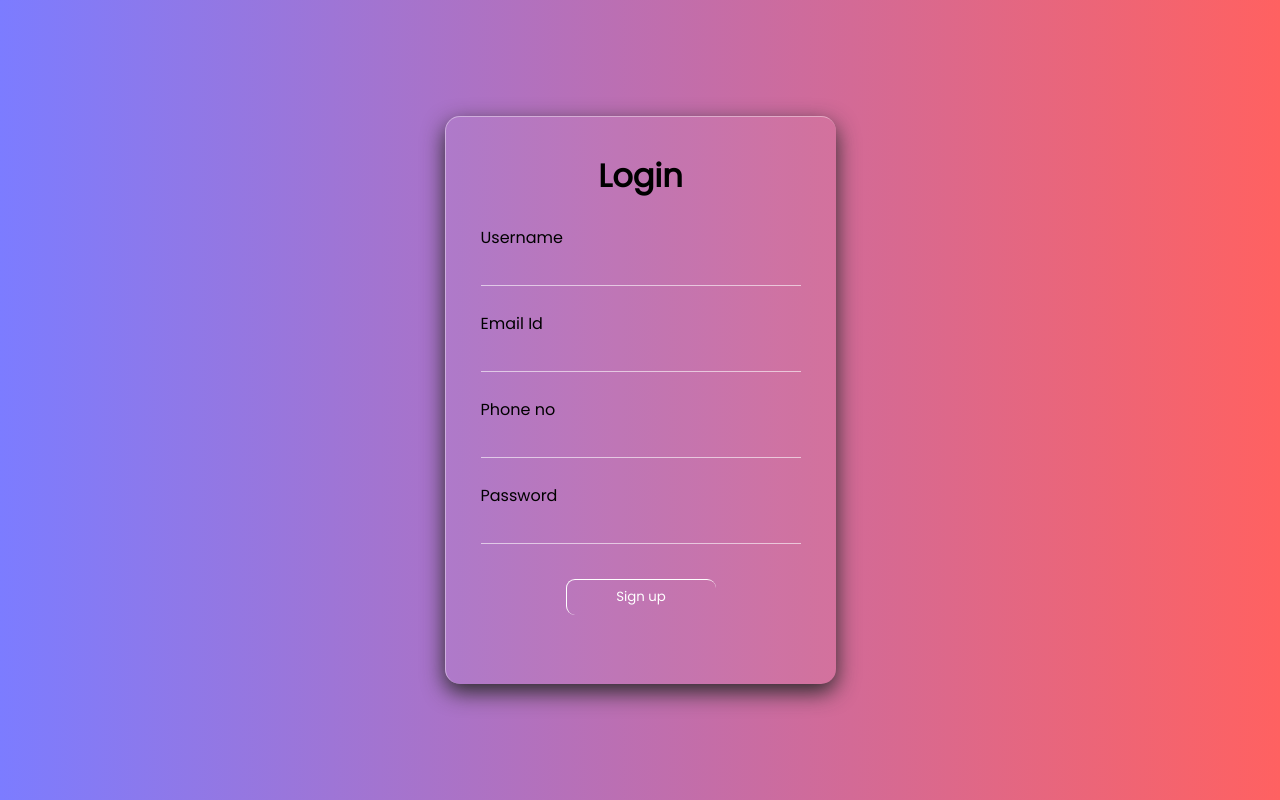
After one commit to Santhosh-H/Scholarship-Agency-, a Python web app: template templates/register.html in a window 1280 px wide. The commit adds this page. Run offline with Jinja, Linux system fonts and the light colour scheme; the template is opened without the code that fills it, so the values that code supplies are empty.

Commit message:
form validation update

```diff
--- /dev/null
+++ b/templates/register.html
@@ -0,0 +1,27 @@
+<!DOCTYPE html>
+<html lang="en">
+<head>
+    <meta charset="UTF-8">
+    <meta http-equiv="X-UA-Compatible" content="IE=edge">
+    <meta name="viewport" content="width=device-width, initial-scale=1.0">
+    <title>Register</title>
+    <link rel="stylesheet" href="style.css">
+</head>
+<body>
+    <div>
+        <form action="login.html" onsubmit="return validateForm()" >
+            <h1>Login</h1><br>
+            <label >Username</label>
+            <input type="text" id="name"><br>
+            <label >Email Id</label>
+            <input type="text" id="email" ><br>
+            <label >Phone no</label>
+            <input type="number" id="num"><br>
+            <label >Password</label>
+            <input type="password" id="password"><br>
+            <button >Sign up</button><br>
+        </form>
+    </div>
+    <script src="register.js"></script>
+</body>
+</html>
--- /dev/null
+++ b/templates/register.js
@@ -0,0 +1,22 @@
+function validateForm() {
+    var name = document.getElementById("name").value;
+    var email = document.getElementById("email").value;
+    var num = document.getElementById("num").value;
+    var password = document.getElementById("password").value;
+    if (name == "") {
+        alert("Please enter a Username.");
+        return false;
+    }
+    if (email == "") {
+        alert("Please enter a email.");
+        return false;
+    }
+    if (num == "") {
+        alert("Please enter a Phone no.");
+        return false;
+    }
+    if (password == "") {
+        alert("Please enter a password.");
+        return false;
+    }
+  }
--- a/templates/style.css
+++ b/templates/style.css
@@ -52,6 +52,10 @@ h1{
     text-align: center;
 }
 
+a{
+  color: aliceblue;
+  text-decoration: none;
+}
 
 @media screen and (max-width: 700px) {
     .section__padding {
```
Also changed, not shown: templates/login.html (+6 -10 lines), templates/login.js (added, +12 -0 lines), templates/index.html (added).
